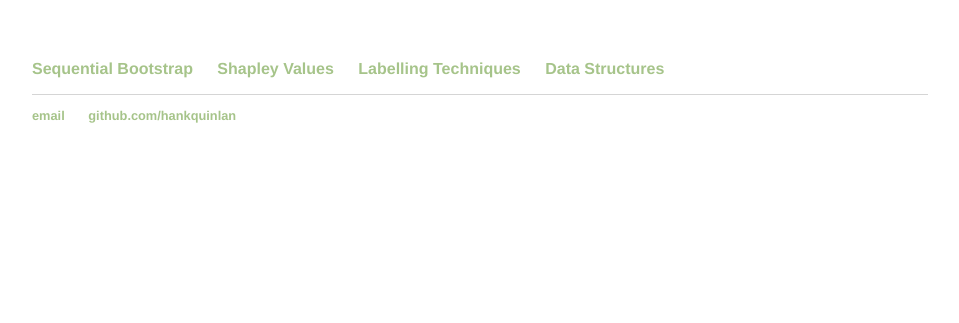
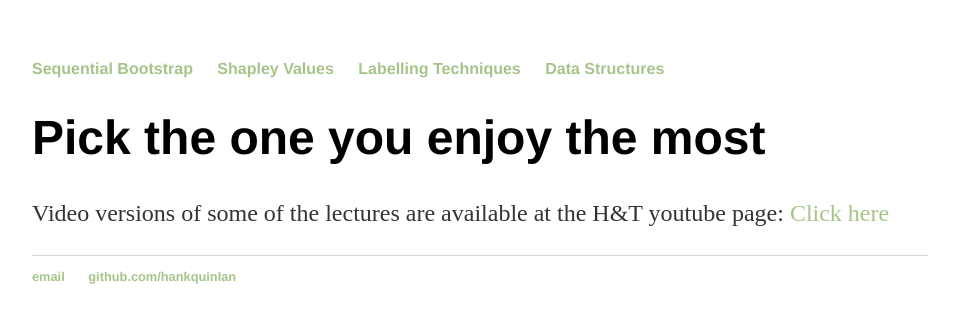
Before and after one commit to vlrie/vlrie.github.io, a Jekyll site: the page built from lectures/index.html, in a window 1280 px wide. Shown: the top 323 px of the page, without its empty margins (160-1119 px from the left). Built offline with Jekyll 4.4.1, drawn with Linux system fonts in a browser that asks for light colours.

Commit message:
Update index.html

```diff
--- a/lectures/index.html
+++ b/lectures/index.html
@@ -1,3 +1,10 @@
 ---
 layout: lectures
+title: My Lectures
 ---
+
+<div class="blurb">
+	<h1>Pick the one you enjoy the most</h1>
+	<p>Video versions of some of the lectures are available at the H&T youtube page:
+	<a href="https://www.youtube.com/channel/UC8hI87gt0dmTAIEupEcsckA" style="color=#DD9787;">Click here</a></p>
+</div><!-- /.blurb -->
```
